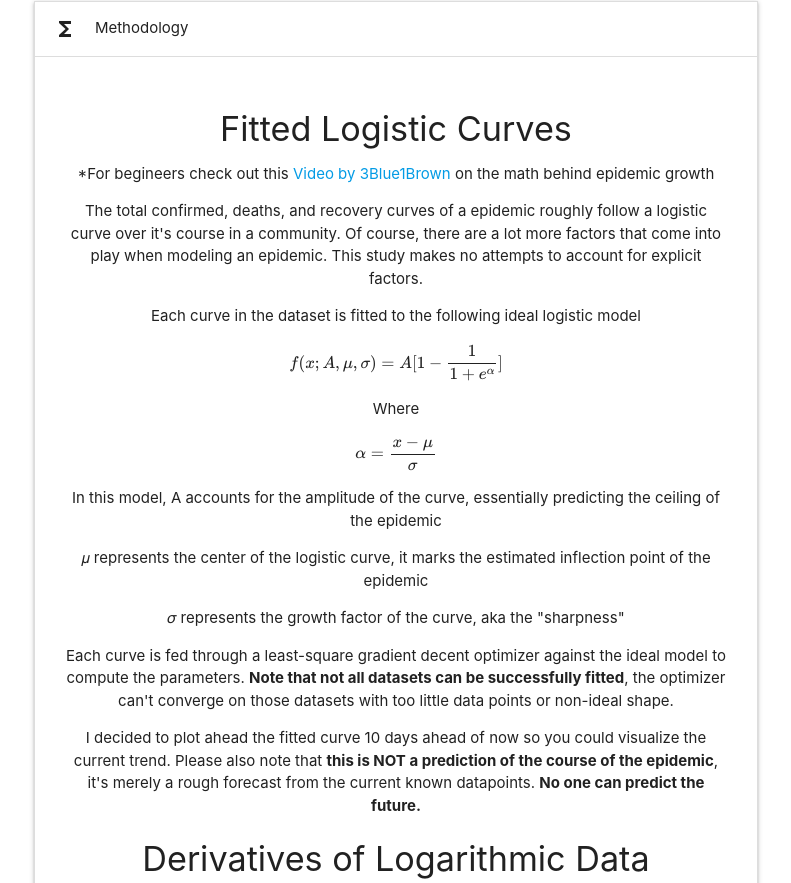
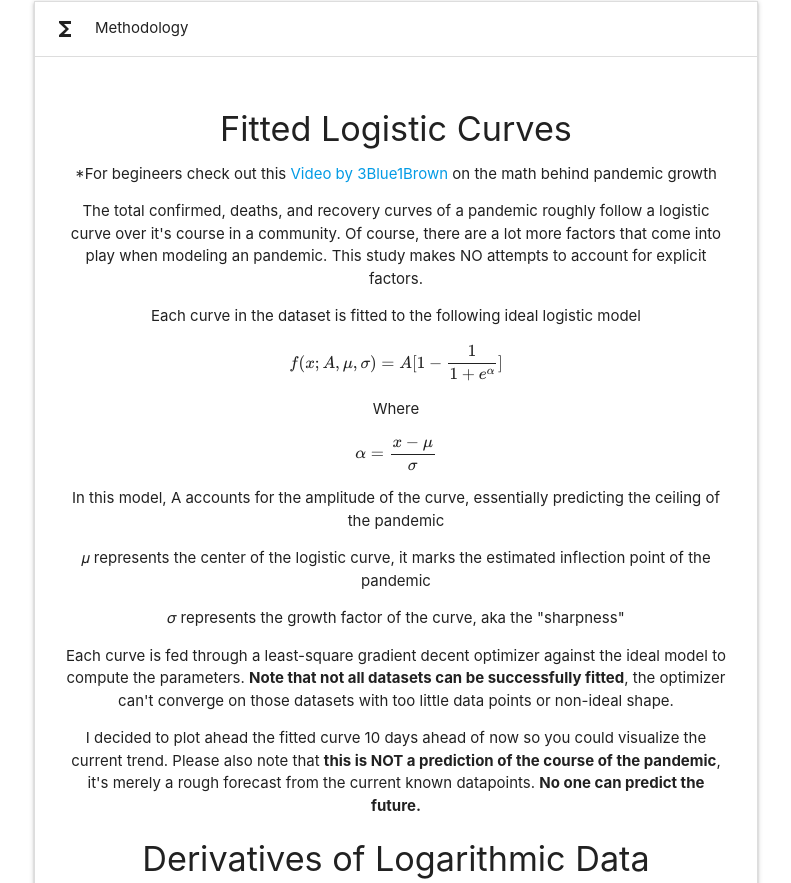
Before and after one commit to rmr1012/seeCOVID19, a Django app: template templates/seeCOVID19/seeCOVID19.html in a window 1280 px wide, after a click that opens the changed part. Shown: the part 811-1694 px from the top of the page, without its empty margins (244-1035 px from the left). Run offline with Django 3.2, Linux system fonts and the light colour scheme; the template is opened without the code that fills it, so the values that code supplies are empty; some libraries are stand-ins or nearby versions.

Commit message:
grammer fixes

```diff
--- a/static/js/seeCOVID19/home.js
+++ b/static/js/seeCOVID19/home.js
@@ -290,6 +290,7 @@ $.getJSON('static/js/seeCOVID19/processed.json', function(response){
 
         clearCities()
         updateCityList(rawData,country,region)
+        M.toast({html: 'Some regions may not be fitted properly due to few data points or bad data'})
 
     });
 
@@ -300,6 +301,8 @@ $.getJSON('static/js/seeCOVID19/processed.json', function(response){
          region=statesDict[city.split(",")[1].trim()]
          console.log("updating",country,region,city)
          updateAllCharts(dataID)
+         M.toast({html: 'Some municipalities may not be fitted properly due to few data points or bad data'})
+
 
      });
 
@@ -578,7 +581,7 @@ $.getJSON('static/js/seeCOVID19/processed.json', function(response){
       var lastKey="";
       for(var key in rawData["locations"][locID]["timelines"][type]["log_slope_timeline"]){
         var value = rawData["locations"][locID]["timelines"][type]["log_slope_timeline"][key]
-        console.log(key,value)
+        // console.log(key,value)
         date= moment(key)
         if(rawData["locations"][locID]["timelines"][type]["log_slope_timeline"][key] != rawData["locations"][locID]["timelines"][type]["log_slope_timeline"][lastKey])
         data.push({
--- a/templates/seeCOVID19/seeCOVID19.html
+++ b/templates/seeCOVID19/seeCOVID19.html
@@ -66,9 +66,9 @@
                       <h4>Legal Stuff</h4>
                       <a class="waves-effect waves-light btn modal-trigger" href="#disclamer-modal">Disclaimer</a>
                       <h5>TL;DR</h5>
-                      <p>Basically, I'm not a medical professional nor a epidemiologist. The data shown here are entirly sourced from public sources listed below.
+                      <p>Basically, I'm not a medical professional nor an epidemiologist. The data shown here are entirly sourced from public sources listed below.
                         <b>This page does NOT represent my opinion</b>, it's merely a reflection of a standard set of mathmatics applied to the set of publically avaliable data.
-                        All projection and forecase shown on this page are purely results from mathmatical computation.
+                        All projection and forecast shown on this page are purely results from mathmatical computation.
                       </p>
                       <h4>Data Source and Credits</h4>
                       <p>The data is made avaliable by this project <a href="https://github.com/ExpDev07/coronavirus-tracker-api">ExpDev07/coronavirus-tracker-api</a> the additional computation on this dataset is performed on my server on a daily
@@ -147,21 +147,21 @@
               <div class="collapsible-header"><i class="material-icons">functions</i>Methodology</div>
               <div class="collapsible-body">
                 <h4>Fitted Logistic Curves</h4>
-                <p>*For begineers check out this <a href="https://www.youtube.com/watch?v=Kas0tIxDvrg">Video by 3Blue1Brown</a> on the math behind epidemic growth</p>
-                <p>The total confirmed, deaths, and recovery curves of a epidemic roughly follow a logistic curve over it's course in a community.
-                  Of course, there are a lot more factors that come into play when modeling an epidemic.
-                  This study makes no attempts to account for explicit factors.</p>
+                <p>*For begineers check out this <a href="https://www.youtube.com/watch?v=Kas0tIxDvrg">Video by 3Blue1Brown</a> on the math behind pandemic growth</p>
+                <p>The total confirmed, deaths, and recovery curves of a pandemic roughly follow a logistic curve over it's course in a community.
+                  Of course, there are a lot more factors that come into play when modeling an pandemic.
+                  This study makes NO attempts to account for explicit factors.</p>
                 <p>Each curve in the dataset is fitted to the following ideal logistic model</p>
                 <p>$$f(x;A,\mu ,\sigma)=A[1-\frac{1}{1+e^{\alpha}}]$$</p>
                 <p>Where</p>
                 <p>$$\alpha=\frac{x-\mu}{\sigma}$$</p>
-                <p>In this model, A accounts for the amplitude of the curve, essentially predicting the ceiling of the epidemic</p>
-                <p>𝜇 represents the center of the logistic curve, it marks the estimated inflection point of the epidemic</p>
+                <p>In this model, A accounts for the amplitude of the curve, essentially predicting the ceiling of the pandemic</p>
+                <p>𝜇 represents the center of the logistic curve, it marks the estimated inflection point of the pandemic</p>
                 <p>𝜎 represents the growth factor of the curve, aka the "sharpness" </p>
                 <p>Each curve is fed through a least-square gradient decent optimizer against the ideal model to compute the parameters.
                   <b>Note that not all datasets can be successfully fitted</b>, the optimizer can't converge on those datasets with too little data points or non-ideal shape. </p>
                 <p>I decided to plot ahead the fitted curve 10 days ahead of now so you could visualize the current trend.
-                  Please also note that <b>this is NOT a prediction of the course of the epidemic</b>, it's merely a rough forecast from the current known datapoints. <b>No one can predict the future.</b></p>
+                  Please also note that <b>this is NOT a prediction of the course of the pandemic</b>, it's merely a rough forecast from the current known datapoints. <b>No one can predict the future.</b></p>
 
                 <h4>Derivatives of Logarithmic Data</h4>
                 <p>During exponantial growth, the log plot shows a linear growth. The slope of the log chart therefore informs the speed of the growth. The slope chart s(t) is defined as </p>
```
